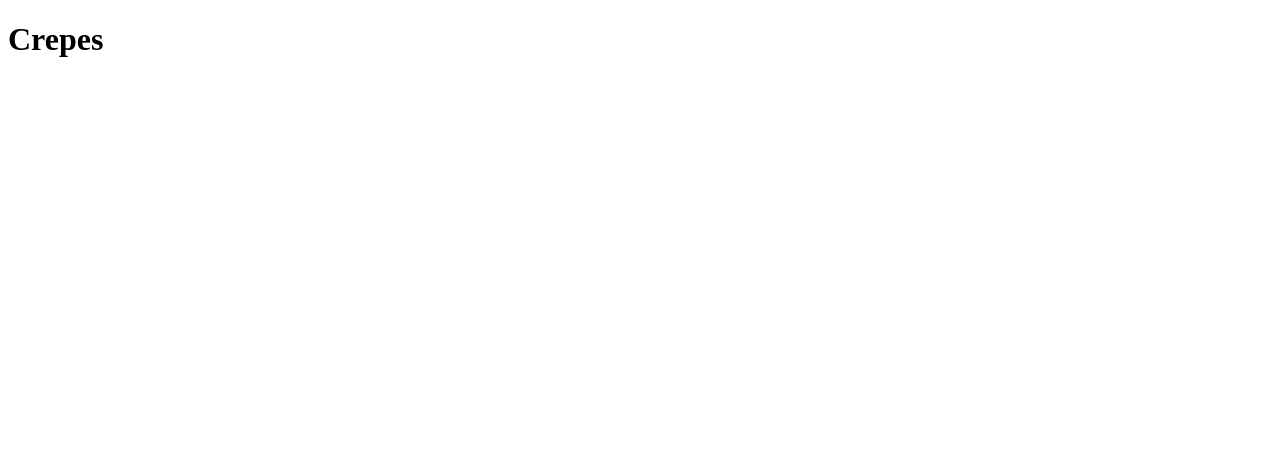
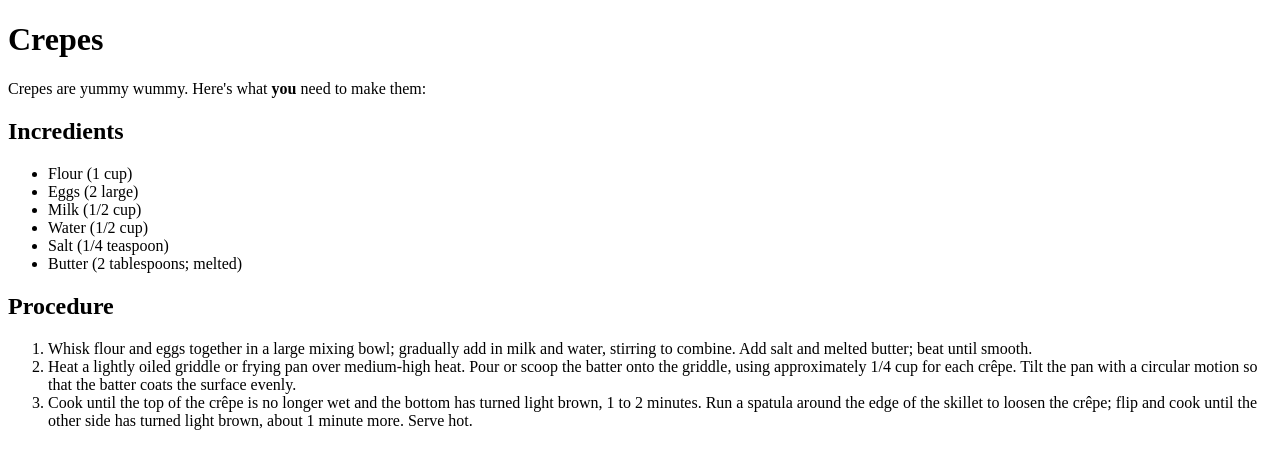
Before and after one commit to Splarff/odin-recipies, a plain HTML site: page recipes/crepes.html in a window 1280 px wide. Drawn offline with Linux system fonts and the light colour scheme.

Commit message:
Finished Crepes text; need images

```diff
--- a/recipes/crepes.html
+++ b/recipes/crepes.html
@@ -6,5 +6,21 @@
     </head>
     <body>
         <h1>Crepes</h1>
+        <p>Crepes are yummy wummy. Here's what <strong>you</strong> need to make them:</p>
+        <h2>Incredients</h2>
+        <ul>
+            <li>Flour (1 cup)</li>
+            <li>Eggs (2 large)</li>
+            <li>Milk (1/2 cup)</li>
+            <li>Water (1/2 cup)</li>
+            <li>Salt (1/4 teaspoon)</li>
+            <li>Butter (2 tablespoons; melted)</li>
+        </ul>
+        <h2>Procedure</h2>
+        <ol>
+            <li>Whisk flour and eggs together in a large mixing bowl; gradually add in milk and water, stirring to combine. Add salt and melted butter; beat until smooth.</li>
+            <li>Heat a lightly oiled griddle or frying pan over medium-high heat. Pour or scoop the batter onto the griddle, using approximately 1/4 cup for each crêpe. Tilt the pan with a circular motion so that the batter coats the surface evenly.</li>
+            <li>Cook until the top of the crêpe is no longer wet and the bottom has turned light brown, 1 to 2 minutes. Run a spatula around the edge of the skillet to loosen the crêpe; flip and cook until the other side has turned light brown, about 1 minute more. Serve hot.</li>
+        </ol>
     </body>
 </html>
```
